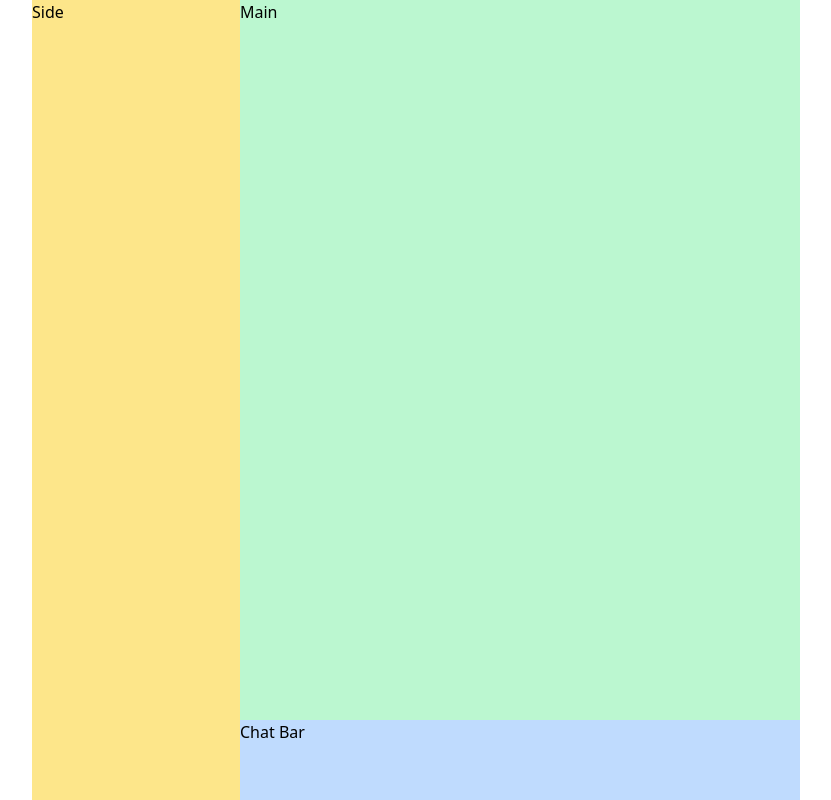
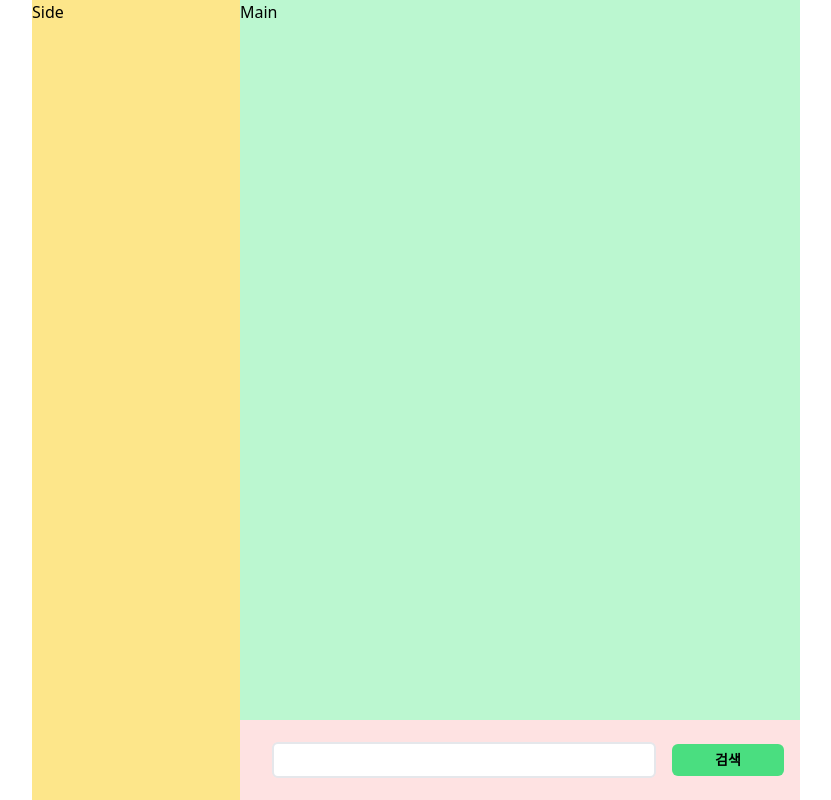
Before and after one commit to HOONKH/chat-gpt, a React (Create React App) app: page / in a window 1280 px wide. Shown: the whole page, without its empty margins (224-1055 px from the left). Built offline with nearby package versions, Linux system fonts and the light colour scheme.

Commit message:
usestateinput

```diff
--- a/package.json
+++ b/package.json
@@ -6,6 +6,7 @@
     "@testing-library/jest-dom": "^5.17.0",
     "@testing-library/react": "^13.4.0",
     "@testing-library/user-event": "^13.5.0",
+    "axios": "^1.6.2",
     "react": "^18.2.0",
     "react-dom": "^18.2.0",
     "react-router-dom": "^6.18.0",
--- a/src/App.jsx
+++ b/src/App.jsx
@@ -1,10 +1,12 @@
+import ChatBar from "./components/ChatBar";
+
 const App = () => {
   return (
     <div className=" min-h-screen max-w-screen-md mx-auto flex">
       <div className="bg-amber-200 w-52">Side</div>
       <div className="grow flex flex-col">
         <div className="bg-green-200 grow">Main</div>
-        <div className="bg-blue-200 h-20">Chat Bar</div>
+        <ChatBar />
       </div>
     </div>
   );
--- /dev/null
+++ b/src/components/ChatBar.jsx
@@ -0,0 +1,31 @@
+import { useEffect, useState } from "react";
+
+const ChatBar = () => {
+  const [newQuestion, setNewQuestion] = useState("");
+
+  useEffect(() => {
+    console.log(newQuestion);
+  }, [newQuestion]);
+
+  return (
+    <div className="bg-blue-200 h-20">
+      <form
+        onSubmit={(e) => e.preventDefault()}
+        className="bg-red-100 flex h-full items-center px-4"
+      >
+        <input
+          className=" ml-4 grow py-1 px-2 focus:outline-none border-2 focus:border-green-300 mr-4 rounded-md"
+          type="text"
+          value={newQuestion}
+          onChange={(e) => setNewQuestion(e.target.value)}
+        />
+        <input
+          className="hover:bg-green-600 bg-green-400 w-28 py-[6px] rounded-md text-sm font-semibold"
+          type="submit"
+          value="검색"
+        />
+      </form>
+    </div>
+  );
+};
+export default ChatBar;
```
Also changed, not shown: 1 other file (tests, documents, lock files or other folders).
